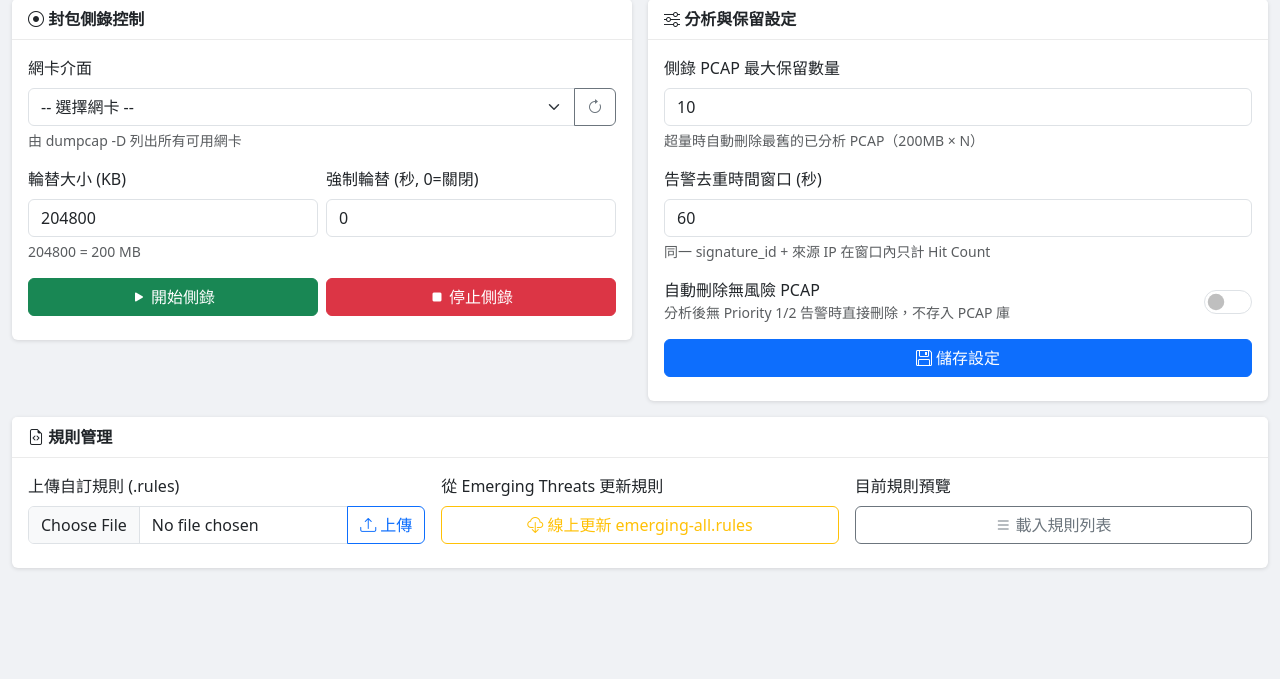
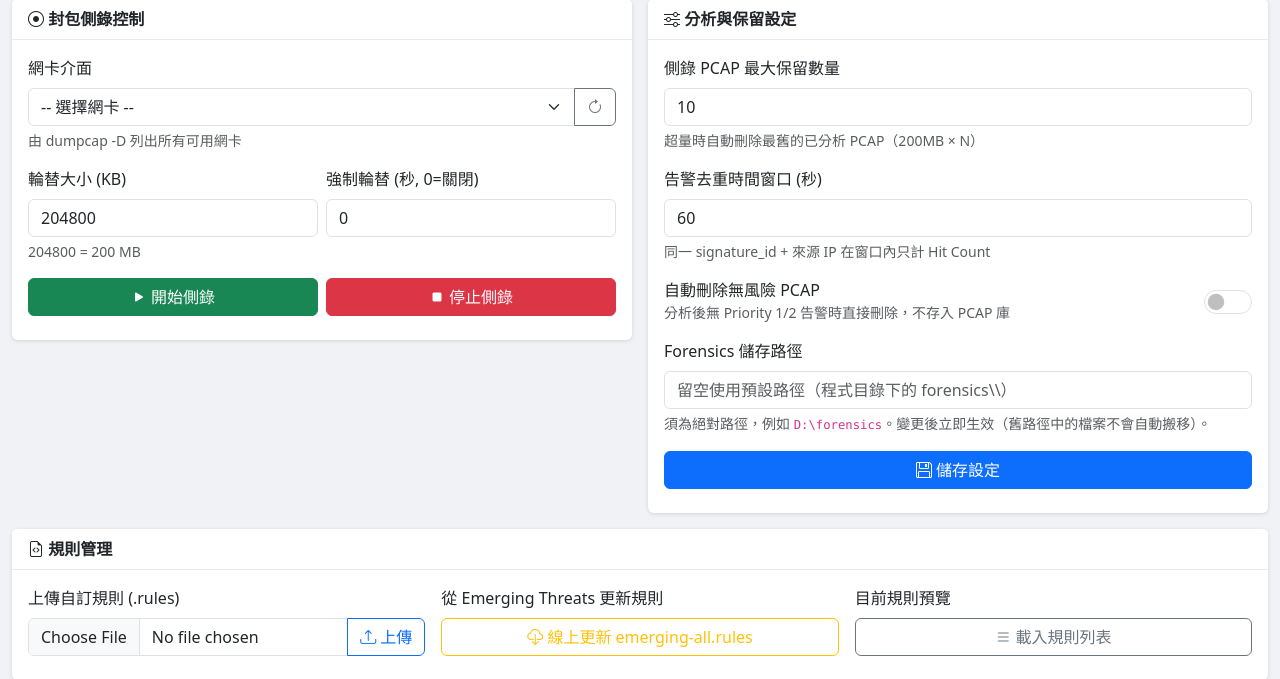
Before and after one commit to wolfheluo/Suricata-test-ids, a Flask app: page /settings in a window 1280 px wide. Shown: the part 73-752 px from the top of the page. Run offline with Flask 3, Linux system fonts and the light colour scheme; data comes from the database, SQL or seed files in the repository; data that the repository does not hold is empty.

Commit message:
Add forensics directory configuration and update related paths

```diff
--- a/analyzer.py
+++ b/analyzer.py
@@ -201,7 +201,7 @@ def _extract_forensic(event: dict, source_pcap: str):
     ts_clean  = ts[:19].replace(":", "").replace("T", "_").replace("-", "")
     src_clean = src_ip.replace(".", "_")
     out_name  = f"{ts_clean}_{src_clean}_{sig_id}.pcap"
-    out_path  = os.path.join(config.FORENSICS_DIR, out_name)
+    out_path  = os.path.join(db.get_forensics_dir(), out_name)
 
     cmd = [
         config.TSHARK_BIN, "-r", source_pcap,
@@ -291,7 +291,7 @@ def _extract_traffic_stats(pcap_path: str, source_pcap_name: str):
 def _save_source_pcap_to_library(pcap_path: str, alert_count: int):
     """Move the source PCAP to forensics/ and register it in the PCAP library."""
     basename  = os.path.basename(pcap_path)
-    dest_path = os.path.join(config.FORENSICS_DIR, basename)
+    dest_path = os.path.join(db.get_forensics_dir(), basename)
     try:
         if pcap_path != dest_path:
             shutil.move(pcap_path, dest_path)
--- a/app.py
+++ b/app.py
@@ -29,10 +29,10 @@ _watcher = CaptureWatcher()
 
 
 def _startup():
-    for d in (config.CAPTURES_DIR, config.FORENSICS_DIR,
-              config.LOGS_DIR, config.RULES_DIR):
+    for d in (config.CAPTURES_DIR, config.LOGS_DIR, config.RULES_DIR):
         os.makedirs(d, exist_ok=True)
-    db.init_db()
+    db.init_db()                               # must come first – populates settings
+    os.makedirs(db.get_forensics_dir(), exist_ok=True)
     geoip_service.init_geoip()
     _watcher.start()
 
@@ -122,7 +122,7 @@ def api_alert_preview(alert_id):
     row = db.get_alert(alert_id)
     if not row or not row["forensic_pcap"]:
         return jsonify({"packets": ""})
-    path = os.path.join(config.FORENSICS_DIR, row["forensic_pcap"])
+    path = os.path.join(db.get_forensics_dir(), row["forensic_pcap"])
     if not os.path.exists(path):
         return jsonify({"packets": ""})
     r = subprocess.run(
@@ -136,7 +136,7 @@ def api_alert_hexdump(alert_id):
     row = db.get_alert(alert_id)
     if not row or not row["forensic_pcap"]:
         return jsonify({"hexdump": ""})
-    path = os.path.join(config.FORENSICS_DIR, row["forensic_pcap"])
+    path = os.path.join(db.get_forensics_dir(), row["forensic_pcap"])
     if not os.path.exists(path):
         return jsonify({"hexdump": ""})
     r = subprocess.run(
@@ -150,7 +150,7 @@ def api_alert_download(alert_id):
     row = db.get_alert(alert_id)
     if not row or not row["forensic_pcap"]:
         abort(404)
-    path = os.path.join(config.FORENSICS_DIR, row["forensic_pcap"])
+    path = os.path.join(db.get_forensics_dir(), row["forensic_pcap"])
     if not os.path.exists(path):
         abort(404)
     return send_file(path, as_attachment=True,
@@ -168,7 +168,7 @@ def api_pcap_list():
 @app.route("/api/pcap/<filename>/download")
 def api_pcap_download(filename):
     safe = os.path.basename(filename)          # prevent path traversal
-    path = os.path.join(config.FORENSICS_DIR, safe)
+    path = os.path.join(db.get_forensics_dir(), safe)
     if not os.path.exists(path):
         abort(404)
     return send_file(path, as_attachment=True, download_name=safe)
@@ -176,7 +176,7 @@ def api_pcap_download(filename):
 @app.route("/api/pcap/<filename>/preview")
 def api_pcap_preview(filename):
     safe = os.path.basename(filename)
-    path = os.path.join(config.FORENSICS_DIR, safe)
+    path = os.path.join(db.get_forensics_dir(), safe)
     if not os.path.exists(path):
         abort(404)
     r = subprocess.run(
@@ -188,7 +188,7 @@ def api_pcap_preview(filename):
 @app.route("/api/pcap/<filename>", methods=["DELETE"])
 def api_pcap_delete(filename):
     safe = os.path.basename(filename)
-    path = os.path.join(config.FORENSICS_DIR, safe)
+    path = os.path.join(db.get_forensics_dir(), safe)
     if os.path.exists(path):
         os.remove(path)
     db.delete_pcap(safe)
@@ -197,7 +197,7 @@ def api_pcap_delete(filename):
 @app.route("/api/pcap/<filename>/reanalyze", methods=["POST"])
 def api_pcap_reanalyze(filename):
     safe = os.path.basename(filename)
-    path = os.path.join(config.FORENSICS_DIR, safe)
+    path = os.path.join(db.get_forensics_dir(), safe)
     if not os.path.exists(path):
         abort(404)
     def _run():
@@ -210,7 +210,7 @@ def api_pcap_batch_delete():
     filenames = request.json.get("filenames", [])
     for filename in filenames:
         safe = os.path.basename(filename)
-        path = os.path.join(config.FORENSICS_DIR, safe)
+        path = os.path.join(db.get_forensics_dir(), safe)
         if os.path.exists(path):
             os.remove(path)
         db.delete_pcap(safe)
@@ -269,6 +269,7 @@ def api_interfaces():
 _SETTING_KEYS = [
     "interface", "capture_filesize_kb", "max_capture_files",
     "dedup_window_secs", "capture_duration_secs", "auto_delete_clean_pcap",
+    "forensics_dir",
 ]
 
 @app.route("/api/settings", methods=["GET"])
@@ -279,7 +280,16 @@ def api_settings_get():
 def api_settings_post():
     data = request.json or {}
     for k, v in data.items():
-        if k in _SETTING_KEYS:
+        if k not in _SETTING_KEYS:
+            continue
+        if k == "forensics_dir":
+            path = str(v).strip()
+            # Validate: must be an absolute path (or empty to use default)
+            if path and not os.path.isabs(path):
+                return jsonify({"error": "forensics_dir 必須為絕對路徑，例如 D:\\forensics"}), 400
+            db.set_setting(k, path)
+            os.makedirs(db.get_forensics_dir(), exist_ok=True)
+        else:
             db.set_setting(k, str(v))
     return jsonify({"ok": True})
 
--- a/db.py
+++ b/db.py
@@ -63,6 +63,7 @@ INSERT OR IGNORE INTO settings VALUES ('max_capture_files',     '10');
 INSERT OR IGNORE INTO settings VALUES ('dedup_window_secs',     '60');
 INSERT OR IGNORE INTO settings VALUES ('capture_duration_secs', '0');
 INSERT OR IGNORE INTO settings VALUES ('auto_delete_clean_pcap', '0');
+INSERT OR IGNORE INTO settings VALUES ('forensics_dir', '');
 """
 
 
@@ -89,6 +90,12 @@ def get_setting(key: str, default: str = "") -> str:
 def set_setting(key: str, value: str):
     with _lock, _conn() as c:
         c.execute("INSERT OR REPLACE INTO settings VALUES (?,?)", (key, value))
+
+
+def get_forensics_dir() -> str:
+    """Return configured forensics directory; falls back to the compiled-in default."""
+    d = get_setting("forensics_dir", "").strip()
+    return d if d else config.FORENSICS_DIR
 
 
 # ── alerts ─────────────────────────────────────────────────────────────────
--- a/templates/settings.html
+++ b/templates/settings.html
@@ -64,6 +64,12 @@
           <div class="form-check form-switch ms-3">
             <input class="form-check-input" type="checkbox" role="switch" id="setAutoDeleteClean" style="width:3em;height:1.5em">
           </div>
+        </div>
+        <div class="mb-3">
+          <label class="form-label">Forensics 儲存路徑</label>
+          <input id="setForensicsDir" type="text" class="form-control"
+                 placeholder="留空使用預設路徑（程式目錄下的 forensics\\）">
+          <div class="form-text">須為絕對路徑，例如 <code>D:\forensics</code>。變更後立即生效（舊路徑中的檔案不會自動搬移）。</div>
         </div>
         <button class="btn btn-primary w-100" onclick="saveSettings()">
           <i class="bi bi-floppy"></i> 儲存設定
@@ -142,6 +148,7 @@ function loadSettings() {
     document.getElementById('setMaxFiles').value = s.max_capture_files || 10;
     document.getElementById('setDedup').value    = s.dedup_window_secs  || 60;
     document.getElementById('setAutoDeleteClean').checked = s.auto_delete_clean_pcap === '1';
+    document.getElementById('setForensicsDir').value = s.forensics_dir || '';
     const sel = document.getElementById('ifaceSelect');
     if (s.interface) {
       // Try to pre-select saved interface
@@ -161,8 +168,12 @@ function saveSettings() {
       max_capture_files:      document.getElementById('setMaxFiles').value,
       dedup_window_secs:      document.getElementById('setDedup').value,
       auto_delete_clean_pcap: document.getElementById('setAutoDeleteClean').checked ? '1' : '0',
+      forensics_dir:          document.getElementById('setForensicsDir').value.trim(),
     })
-  }).then(()=>showMsg('settingsMsg','設定已儲存','success'));
+  }).then(r=>r.json()).then(d=>{
+    if (d.ok) showMsg('settingsMsg','設定已儲存','success');
+    else showMsg('settingsMsg', d.error||'儲存失敗', 'danger');
+  });
 }
 
 function startCapture() {
```
